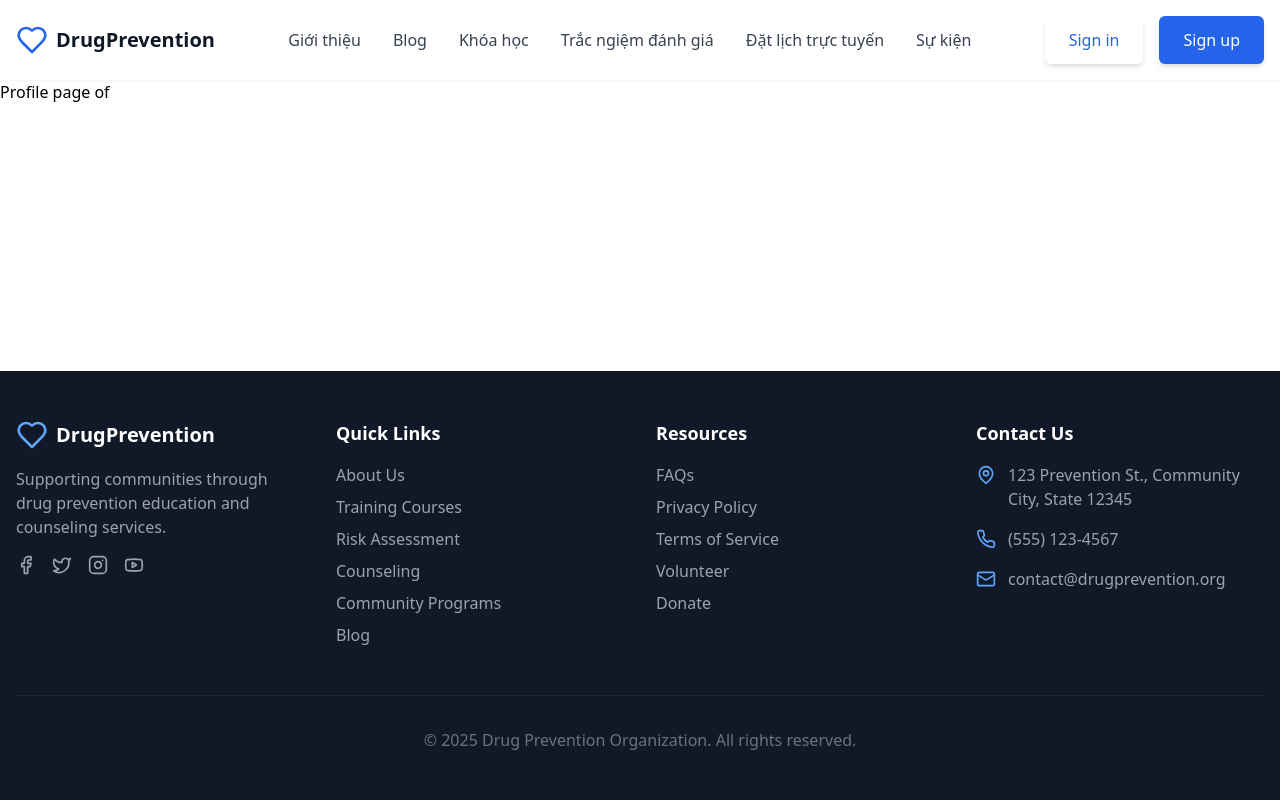
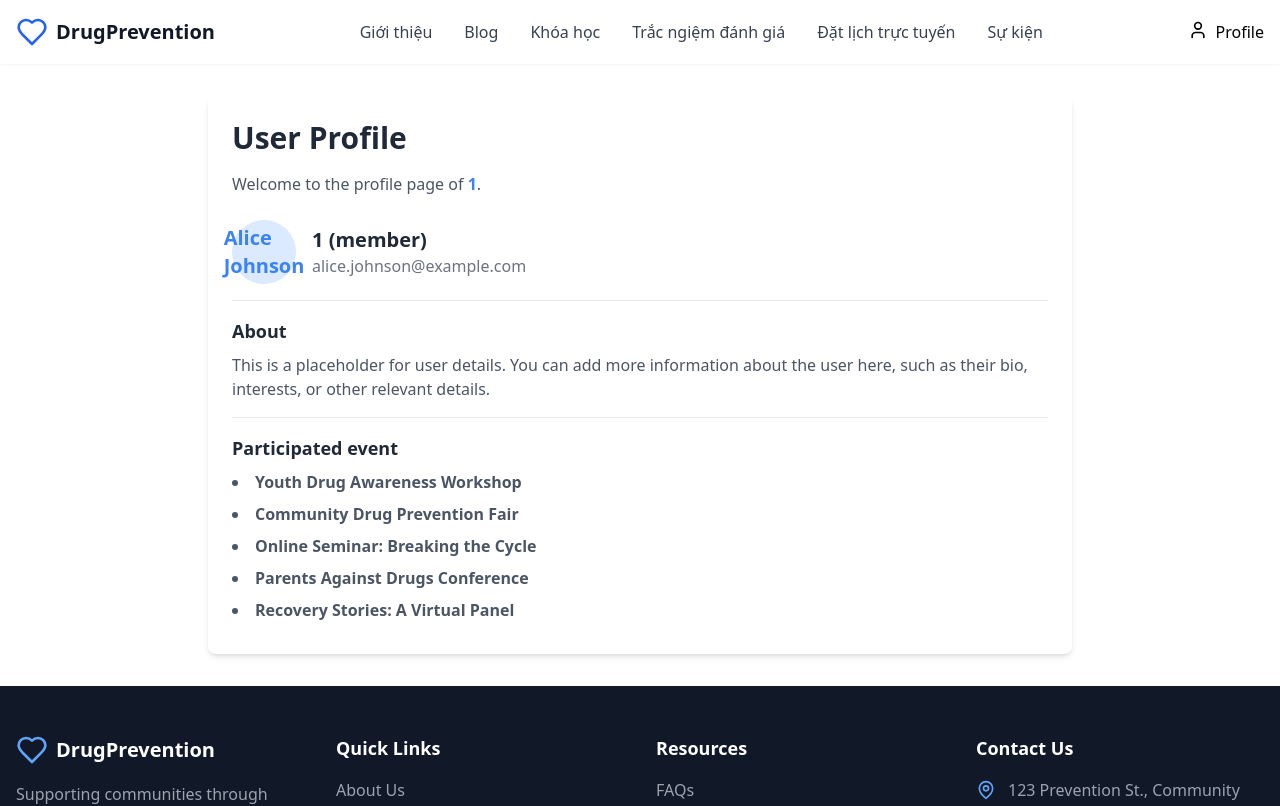
Before and after one commit to Rinnn465/DrugUsePreventionProject, a React (Vite) app in the folder client/: page /profile/1 in a window 1280 px wide. Shown: the top 806 px of the page. Built offline with nearby package versions, Linux system fonts and the light colour scheme.

Commit message:
Add basic layout for profile page, dashboard page and counselor detail page

```diff
--- a/client/package.json
+++ b/client/package.json
@@ -10,6 +10,7 @@
     "preview": "vite preview"
   },
   "dependencies": {
+    "@tippyjs/react": "^4.2.6",
     "formik": "^2.4.6",
     "lucide-react": "^0.344.0",
     "react": "^18.3.1",
--- a/client/src/App.tsx
+++ b/client/src/App.tsx
@@ -9,9 +9,9 @@ import AssessmentsPage from './pages/AssessmentsPage';
 import AssessmentDetailPage from './pages/AssessmentDetailPage';
 import AppointmentsPage from './pages/AppointmentsPage';
 import FeedbackPage from './pages/FeedbackPage';
+import DashBoardPage from './pages/DashBoardPage';
 // import ProgramsPage from './pages/ProgramsPage';
 // import ProgramDetailPage from './pages/ProgramDetailPage';
-// import DashboardPage from './pages/DashboardPage';
 import ProfilePage from './pages/ProfilePage';
 // import CounselorsPage from './pages/CounselorsPage';
 // import CounselorDetailPage from './pages/CounselorDetailPage';
@@ -21,6 +21,7 @@ import SignUp from './pages/SignupPage';
 import EventPage from './pages/EventsPage';
 import AuthLayout from './components/AuthLayout';
 import EventsDetails from './pages/EventDetailsPage';
+import CounselorDetailPage from './pages/CounselorDetailsPage';
 
 function App() {
   return (
@@ -33,13 +34,15 @@ function App() {
           <Route path="blog" element={<BlogPage />} />
           <Route path="courses" element={<CoursesPage />} />
           <Route path="courses/:id" element={<CourseDetailPage />} />
+          <Route path="counselor/:counselorId" element={<CounselorDetailPage />} />
           <Route path="assessments" element={<AssessmentsPage />} />
           <Route path="assessments/:id" element={<AssessmentDetailPage />} />
           <Route path="appointments" element={<AppointmentsPage />} />
-          <Route path="profile/:userid" element={<ProfilePage />} />
+          <Route path="profile/:userId" element={<ProfilePage />} />
           <Route path="events" element={<EventPage />} />
           <Route path="events/:id" element={<EventsDetails />} />
           <Route path="feedback/:eventId" element={<FeedbackPage />} />
+          <Route path="dashboard/:userId" element={<DashBoardPage />} />
           <Route path="*" element={<NotFoundPage />} />
         </Route>
 
--- a/client/src/components/Header.tsx
+++ b/client/src/components/Header.tsx
@@ -1,6 +1,8 @@
 import React from 'react';
 import { Link, NavLink } from 'react-router-dom';
 import { Heart, Menu, X, User } from 'lucide-react';
+import Tippy from '@tippyjs/react/headless';
+import { users } from '../data/userData';
 
 interface HeaderProps {
   toggleMobileMenu: () => void;
@@ -8,7 +10,7 @@ interface HeaderProps {
 
 const Header: React.FC<HeaderProps> = ({ toggleMobileMenu }) => {
 
-  let user = false;
+  let user = users[0];
   return (
     <header className="sticky top-0 z-50 bg-white/90 backdrop-blur-md shadow-sm">
       <div className="container mx-auto px-4 py-4 flex items-center justify-between">
@@ -70,10 +72,37 @@ const Header: React.FC<HeaderProps> = ({ toggleMobileMenu }) => {
         </nav>
 
         {user ? <div className="flex items-center gap-4">
-          <Link to="/profile" className="hidden md:flex items-center gap-2 text-gray-700 hover:text-primary-600 transition-colors">
-            <User className="h-5 w-5" />
-            <span>Profile</span>
-          </Link>
+          <Tippy
+            interactive
+            render={(attrs) => {
+              return (
+                <div
+                  className='bg-white shadow-lg rounded-md p-4'
+                  tabIndex={-1} {...attrs}
+                >
+                  <div className="flex flex-col gap-2">
+                    <Link to={`/profile/${user.id}`} className="flex items-center gap-2 text-gray-700 hover:text-primary-600 transition-colors">
+                      <User className="h-5 w-5" />
+                      <span>Profile</span>
+                    </Link>
+                    <Link to={`/dashboard/${user.id}`} className="flex items-center gap-2 text-gray-700 hover:text-primary-600 transition-colors">
+                      <User className="h-5 w-5" />
+                      <span>Dashboard</span>
+                    </Link>
+                    <Link to="/logout" className="flex items-center gap-2 text-gray-700 hover:text-primary-600 transition-colors">
+                      <User className="h-5 w-5" />
+                      <span>Logout</span>
+                    </Link>
+                  </div>
+                </div>
+              )
+            }}
+          >
+            <div className='flex gap-2'>
+              <User className="h-5 w-5" />
+              <span className='select-none'>Profile</span>
+            </div>
+          </Tippy>
           <button
             className="md:hidden text-gray-700 focus:outline-none"
             onClick={toggleMobileMenu}
@@ -82,7 +111,6 @@ const Header: React.FC<HeaderProps> = ({ toggleMobileMenu }) => {
             <Menu className="h-6 w-6" />
           </button>
         </div> :
-
           <div className="flex items-center gap-4">
             <Link
               to="/login"
--- a/client/src/data/userData.ts
+++ b/client/src/data/userData.ts
@@ -1,5 +1,5 @@
 import { User } from "../types/User";
-const users: User[] = [
+export const users: User[] = [
     {
         id: 1,
         name: "Alice Johnson",
@@ -51,5 +51,3 @@ const users: User[] = [
         eventTaken: "Security Conference"
     }
 ];
-
-export default users;
--- a/client/src/pages/AppointmentsPage.tsx
+++ b/client/src/pages/AppointmentsPage.tsx
@@ -3,6 +3,7 @@ import { Calendar, Users, Search, Calendar as CalendarIcon, User, Filter } from
 import { counselorData } from '../data/counselorData';
 import CounselorCard from '../components/counselors/CounselorCard';
 import AppointmentCalendar from '../components/appointments/AppointmentCalendar';
+import { Link } from 'react-router-dom';
 
 const AppointmentsPage: React.FC = () => {
   const [searchTerm, setSearchTerm] = useState('');
@@ -13,7 +14,7 @@ const AppointmentsPage: React.FC = () => {
 
   const filteredCounselors = counselorData.filter(counselor => {
     const matchesSearch = counselor.name.toLowerCase().includes(searchTerm.toLowerCase()) ||
-                         counselor.bio.toLowerCase().includes(searchTerm.toLowerCase());
+      counselor.bio.toLowerCase().includes(searchTerm.toLowerCase());
     const matchesSpecialty = selectedSpecialty === '' || counselor.specialties.includes(selectedSpecialty);
 
     return matchesSearch && matchesSpecialty;
@@ -66,9 +67,8 @@ const AppointmentsPage: React.FC = () => {
                 filteredCounselors.map((counselor) => (
                   <div
                     key={counselor.id}
-                    className={`border-b border-gray-200 last:border-b-0 cursor-pointer transition-colors ${
-                      selectedCounselor === counselor.id ? 'bg-primary-50' : 'hover:bg-gray-50'
-                    }`}
+                    className={`border-b border-gray-200 last:border-b-0 cursor-pointer transition-colors ${selectedCounselor === counselor.id ? 'bg-primary-50' : 'hover:bg-gray-50'
+                      }`}
                     onClick={() => setSelectedCounselor(counselor.id)}
                   >
                     <CounselorCard counselor={counselor} compact={true} />
@@ -89,7 +89,12 @@ const AppointmentsPage: React.FC = () => {
               <div className="bg-white rounded-lg shadow-md p-6">
                 <div className="mb-6">
                   <h2 className="text-xl font-semibold mb-4">
-                    Schedule with {counselorData.find(c => c.id === selectedCounselor)?.name}
+                    Schedule with
+                    <Link
+                      className='text-primary-500 underline hover:text-primary-700 ml-2'
+                      to={`/counselor/${selectedCounselor}`}>
+                      {counselorData.find(c => c.id === selectedCounselor)?.name}
+                    </Link>
                   </h2>
                   <p className="text-gray-600">
                     Select an available time slot to book your appointment
--- /dev/null
+++ b/client/src/pages/CounselorDetailsPage.tsx
@@ -0,0 +1,48 @@
+import { useParams } from "react-router-dom";
+import { counselorData } from "../data/counselorData";
+import { Star } from "lucide-react";
+
+const CounselorDetailPage: React.FC = () => {
+    const { counselorId } = useParams();
+    const counselor = counselorData.find(counselor => counselor.id === Number(counselorId));
+
+    if (!counselor) {
+        return (
+            <div className="container mx-auto px-4 py-8">
+                <h1 className="text-2xl font-bold text-center text-red-500">Counselor not found</h1>
+            </div>
+        );
+    }
+
+    return (
+        <div className="container mx-auto px-4 py-8 max-w-4xl">
+            <div className="bg-white shadow-md rounded-lg p-6">
+                <h1 className="text-3xl font-bold text-gray-800 mb-4">{counselor.name}</h1>
+
+                {/* Profile Section */}
+                <div className="flex items-center space-x-4 mb-6">
+                    <div className="w-24 h-24 bg-blue-100 rounded-full flex items-center justify-center text-blue-500 font-bold text-2xl">
+                        {counselor.name.charAt(0).toUpperCase()}
+                    </div>
+                    <div>
+                        <h2 className="text-xl font-semibold text-gray-800">{counselor.name}</h2>
+                        <p className="text-gray-500 flex gap-2">
+                            {counselor.rating}
+                            <Star fill="yellow" />
+                        </p>
+                    </div>
+                </div>
+
+                {/* About Section */}
+                <div className="border-t border-gray-200 pt-4">
+                    <h3 className="text-lg font-semibold text-gray-800 mb-2">About</h3>
+                    <p className="text-gray-600">{counselor.bio}</p>
+                </div>
+
+                {/* Contact Section */}
+            </div>
+        </div>
+    );
+};
+
+export default CounselorDetailPage;
--- /dev/null
+++ b/client/src/pages/DashBoardPage.tsx
@@ -0,0 +1,13 @@
+import { useParams } from "react-router-dom";
+import { users } from "../data/userData";
+
+const DashBoardPage: React.FC = () => {
+    const { userId } = useParams();
+
+    const user = users.find((user) => user.id.toString() === userId);
+    return (
+        <div>Dashboard Page of {user?.id} </div>
+    )
+}
+
+export default DashBoardPage;
--- a/client/src/pages/ProfilePage.tsx
+++ b/client/src/pages/ProfilePage.tsx
@@ -1,11 +1,59 @@
 import React from "react";
 import { useParams } from "react-router-dom";
+import { eventData } from "../data/eventData";
+import { users } from "../data/userData";
 
 const ProfilePage: React.FC = () => {
-    const { id } = useParams()
+    const { userId } = useParams();
+    const user = users.find((user) => user.id.toString() === userId);
+
     return (
-        <div>Profile page of {id}</div>
-    )
-}
+        <div className="container mx-auto px-4 py-8 max-w-4xl">
+            <div className="bg-white shadow-md rounded-lg p-6">
+                <h1 className="text-3xl font-bold text-gray-800 mb-4">User Profile</h1>
+                <p className="text-gray-600 mb-6">
+                    Welcome to the profile page of <span className="font-semibold text-blue-500">
+                        {user?.id}
+                    </span>.
+                </p>
 
-export default ProfilePage
+                {/* Profile Details */}
+                <div className="space-y-4">
+                    <div className="flex items-center space-x-4">
+                        <div className="w-16 h-16 bg-blue-100 rounded-full flex items-center justify-center text-blue-500 font-bold text-xl">
+                            {user?.name}
+                        </div>
+                        <div>
+                            <h2 className="text-xl font-semibold text-gray-800">{user?.id +
+                                ' (' + user?.role + ')'
+                            }</h2>
+                            <p className="text-gray-500">{user?.email}</p>
+                        </div>
+                    </div>
+
+                    <div className="border-t border-gray-200 pt-4">
+                        <h3 className="text-lg font-semibold text-gray-800 mb-2">About</h3>
+                        <p className="text-gray-600">
+                            This is a placeholder for user details. You can add more information about the user here, such as their bio, interests, or other relevant details.
+                        </p>
+                    </div>
+
+                    <div className="border-t border-gray-200 pt-4">
+                        <h3 className="text-lg font-semibold text-gray-800 mb-2">Participated event</h3>
+                        <ul className="list-disc list-inside text-gray-600">
+                            {eventData.map((event) => {
+                                return (
+                                    <li key={event.id} className="mb-2">
+                                        <span className="font-semibold">{event.name}</span>
+                                    </li>
+                                );
+                            })}
+                        </ul>
+                    </div>
+                </div>
+            </div>
+        </div>
+    );
+};
+
+export default ProfilePage;
```
Also changed, not shown: 1 other file (tests, documents, lock files or other folders).
